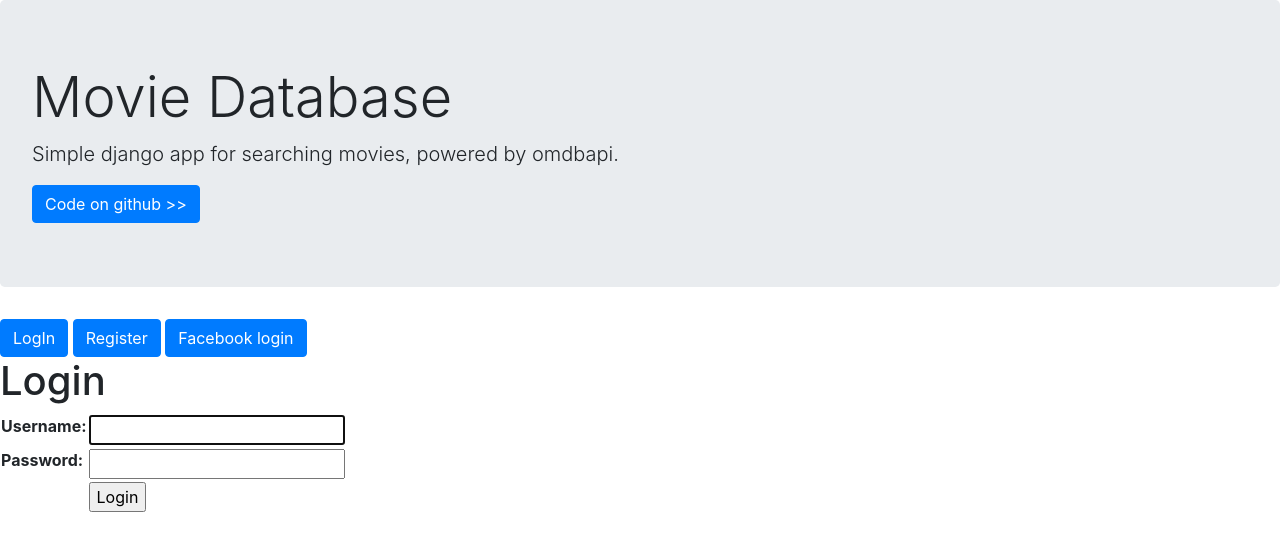
After one commit to piotrekm7/MovieDatabase, a Django app: page /login/ in a window 1280 px wide. The commit adds this page. Shown: the top 551 px of the page. Run offline with Django 3.2, Linux system fonts and the light colour scheme; some libraries are stand-ins or nearby versions.

Commit message:
classic login

```diff
--- a/movies/templates/base.html
+++ b/movies/templates/base.html
@@ -17,6 +17,15 @@
             Code on github >>
         </a>
     </div>
+    <div>
+        {% if user.is_authenticated %}
+            <a class="btn btn-primary" href="/logout">LogOut</a>
+            {%  else %}
+            <a class="btn btn-primary" href="/login">LogIn</a>
+            <a class="btn btn-primary" href="/register">Register</a>
+            <a class="btn btn-primary" href="/">Facebook login</a>
+        {% endif %}
+    </div>
 </div>
 <div>
     {% block context %}
--- /dev/null
+++ b/movies/templates/login.html
@@ -0,0 +1,27 @@
+{% extends 'base.html' %}
+{% load static %}
+{% block context %}
+    <div class="login">
+
+        {% if messages %}
+            <ul>
+                {% for message in messages %}
+                    <li>{{ message }}</li>
+                {% endfor %}
+            </ul>
+        {% endif %}
+
+        <h1>Login</h1>
+
+        <form method="post">
+            {% csrf_token %}
+            <table>
+                {{ form.as_table }}
+                <tr>
+                    <td></td>
+                    <td><input type="submit" name="submit" value="Login"/></td>
+                </tr>
+            </table>
+        </form>
+    </div>
+{% endblock %}
--- a/movies/urls.py
+++ b/movies/urls.py
@@ -1,10 +1,15 @@
 from django.urls import path
+from django.shortcuts import redirect
 
 from . import views
 
 urlpatterns = [
+    path('', lambda req: redirect('/search/')),
     path('search/', views.search_movies),
     path('favorites/', views.Favorites.as_view()),
     path('add_to_favorites/<str:imdbID>/', views.add_to_favorites),
-    path('remove_from_favorites/<str:imdbID>/', views.remove_from_favorites)
+    path('remove_from_favorites/<str:imdbID>/', views.remove_from_favorites),
+    path('register/', views.register_view),
+    path('login/', views.login_view),
+    path('logout/', views.logout_view)
 ]
--- a/movies/views.py
+++ b/movies/views.py
@@ -3,13 +3,19 @@ from dataclasses import asdict
 from django.shortcuts import render
 from django.views import generic
 from django.contrib.auth import get_user_model
-from django.http import HttpResponseRedirect
+from django.shortcuts import redirect
 from django.core.paginator import Paginator
+from django.contrib.auth.forms import UserCreationForm, AuthenticationForm
+from django.contrib.auth.mixins import LoginRequiredMixin
+from django.contrib.auth.decorators import login_required
+from django.contrib import messages
+from django.contrib.auth import authenticate, login, logout
 
 from . import omdbapi
 from . import models
 
 
+@login_required
 def search_movies(request):
     title = request.GET.get('title', default='')
     page = int(request.GET.get('page', default=1))
@@ -31,17 +37,17 @@ def search_movies(request):
     return render(request, 'search.html', context=context)
 
 
-class Favorites(generic.ListView):
+class Favorites(LoginRequiredMixin, generic.ListView):
     model = models.Movie
     template_name = 'favorites.html'
     context_object_name = 'movies'
     paginate_by = 10
 
     def get_queryset(self):
-        user = get_user_model().objects.filter(username='piotr').first()
-        return models.Movie.objects.filter(favorite__user=user)
+        return models.Movie.objects.filter(favorite__user=self.request.user)
 
 
+@login_required
 def add_to_favorites(request, imdbID: str):
     movie_query = models.Movie.objects.filter(imdbID=imdbID)
     if movie_query.exists():
@@ -50,16 +56,53 @@ def add_to_favorites(request, imdbID: str):
         movie = omdbapi.get_movie(imdbID)
         movie_db = models.Movie.objects.create(**asdict(movie))
 
-    user = get_user_model().objects.filter(username='piotr').first()
+    favorite = models.Favorite.objects.filter(user=request.user, movie=movie_db)
+    if not favorite.exists():
+        models.Favorite.objects.create(user=request.user, movie=movie_db)
 
-    favorite = models.Favorite.objects.filter(user=user, movie=movie_db)
-    if not favorite.exists():
-        models.Favorite.objects.create(user=user, movie=movie_db)
-
-    return HttpResponseRedirect('/favorites')
+    return redirect('/favorites')
 
 
+@login_required
 def remove_from_favorites(request, imdbID: str):
-    user = get_user_model().objects.filter(username='piotr').first()
-    models.Favorite.objects.filter(user=user, movie__imdbID=imdbID).delete()
-    return HttpResponseRedirect('/favorites')
+    models.Favorite.objects.filter(user=request.user, movie__imdbID=imdbID).delete()
+    return redirect('/favorites')
+
+
+def register_view(request):
+    if request.method == 'POST':
+        form = UserCreationForm(request.POST)
+        if form.is_valid():
+            form.save()
+            user = authenticate(username=form.cleaned_data['username'],
+                                password=form.cleaned_data['password1'])
+            login(request, user)
+            return redirect('/')
+        else:
+            messages.error(request, f"Error: {form.errors.as_data()}")
+    else:
+        form = UserCreationForm()
+
+    return render(request, 'register.html', {'form': form})
+
+
+def login_view(request):
+    if request.method == 'POST':
+        form = AuthenticationForm(request, data=request.POST)
+        if form.is_valid():
+            user = authenticate(username=form.cleaned_data['username'],
+                                password=form.cleaned_data['password'])
+            if user is not None:
+                login(request, user)
+                return redirect('/')
+            else:
+                messages.error(request, f"Error: {form.errors.as_data()}")
+    else:
+        form = AuthenticationForm()
+
+    return render(request, 'login.html', {'form': form})
+
+
+def logout_view(request):
+    logout(request)
+    return redirect('/login')
```
Also changed, not shown: movies/templates/register.html (added, +27 -0 lines).
